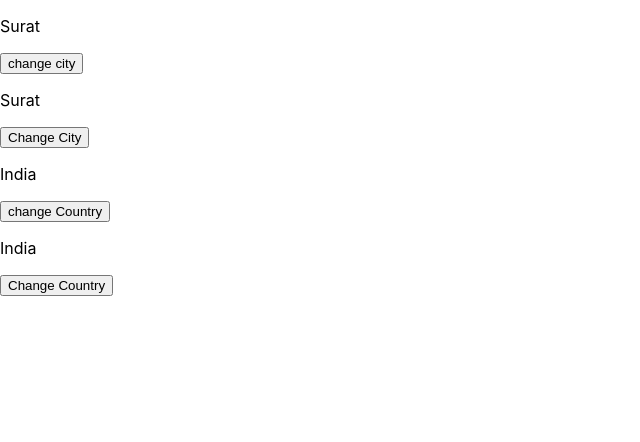
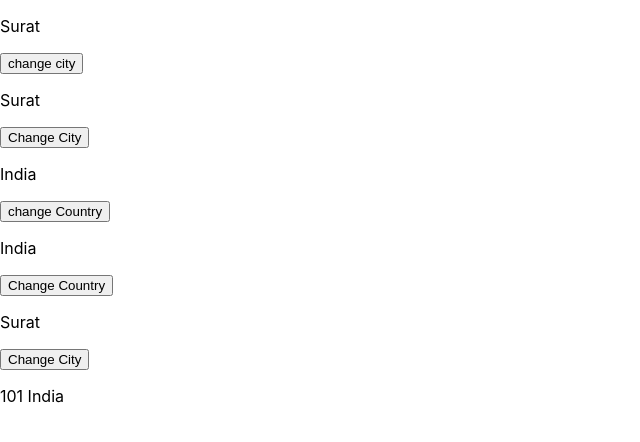
Before and after one commit to rutvikapuriya9161/demo, a React (Create React App) app in the folder myapp/: page / in a window 1280 px wide. Shown: the top 442 px of the page, without its empty margins (0-640 px from the left). Built offline with nearby package versions, Linux system fonts and the light colour scheme.

Commit message:
3_6_city_country

```diff
--- a/myapp/src/containers/City.js
+++ b/myapp/src/containers/City.js
@@ -21,6 +21,7 @@ class City extends Component {
             <div>
                 <p>{this.state.CityName}</p>
                 <button onClick={() => this.changeCity()}>change city</button>
+                <p>{this.props.id} {this.props.Country_Name}</p>
             </div>
         );
     }
--- a/myapp/src/containers/CityFun.js
+++ b/myapp/src/containers/CityFun.js
@@ -1,6 +1,6 @@
 import React, { useState } from 'react';
 
-function CityFun(props) {
+function CityFun({id, Country_Name}) {
 
     const[CityName, setCityName] = useState('Surat');
 
@@ -12,6 +12,7 @@ function CityFun(props) {
         <div>
             <p>{CityName}</p>
             <button onClick={() => changeCity()}>Change City</button>
+            <p>{id} {Country_Name}</p>
         </div>
     );
 }
--- a/myapp/src/containers/Country.js
+++ b/myapp/src/containers/Country.js
@@ -21,6 +21,7 @@ class Country extends Component {
             <div>
                 <p>{this.state.CountryName}</p>
                 <button onClick={() => this.changeCountry()}>change Country</button>
+                <city id="101" country_Name = {this.state.CountryName} />
             </div>
         );
     }
--- a/myapp/src/containers/CountryFun.js
+++ b/myapp/src/containers/CountryFun.js
@@ -1,4 +1,5 @@
 import React, { useState } from 'react';
+import CityFun from './CityFun';
 
 function CountryFun(props) {
 
@@ -12,6 +13,7 @@ function CountryFun(props) {
         <div>
             <p>{CountryName}</p>
             <button onClick={() => changeCountry()}>Change Country</button>
+            <CityFun id="101" Country_Name = {CountryName} />
         </div>
     );
 }
```
